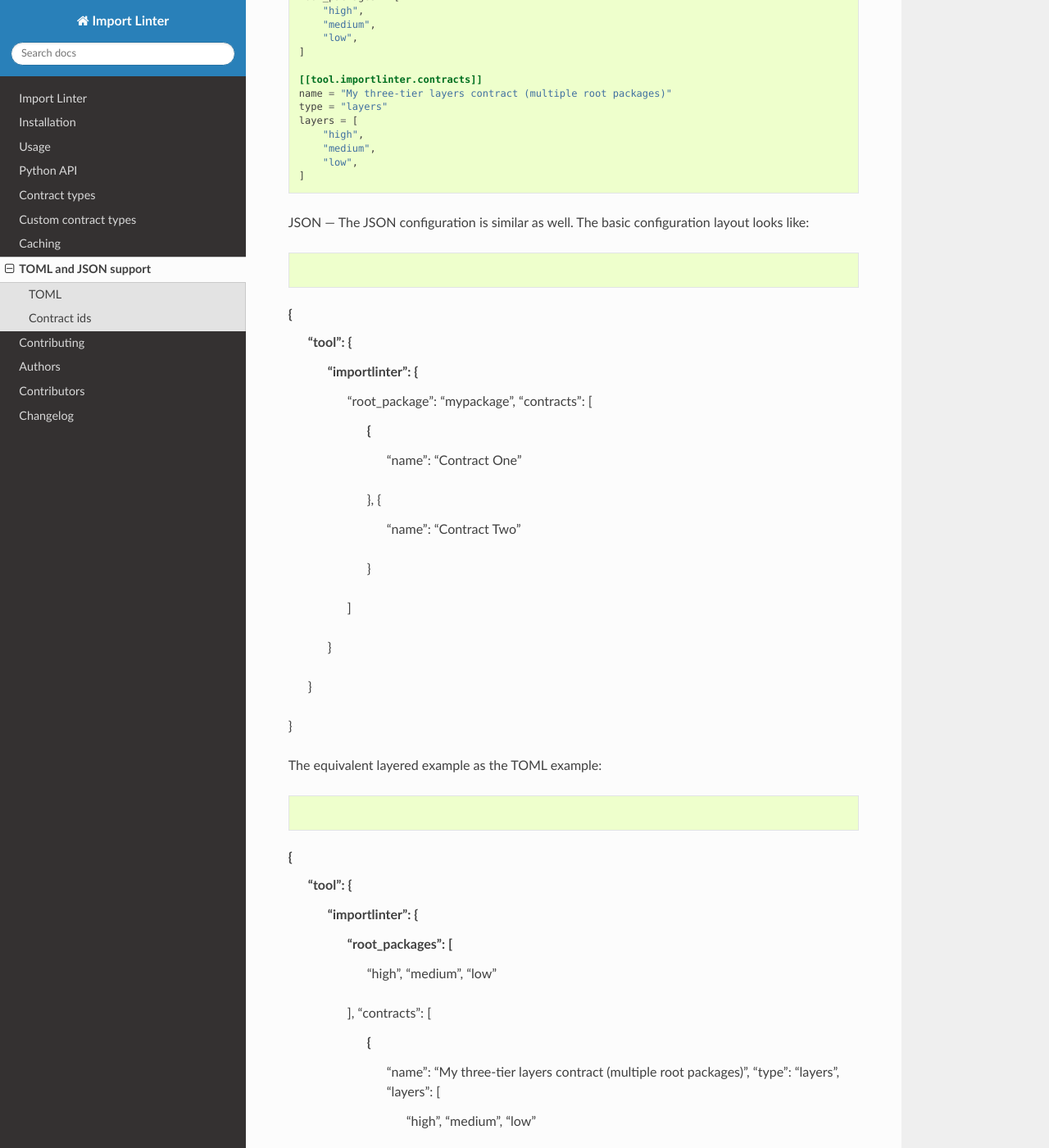
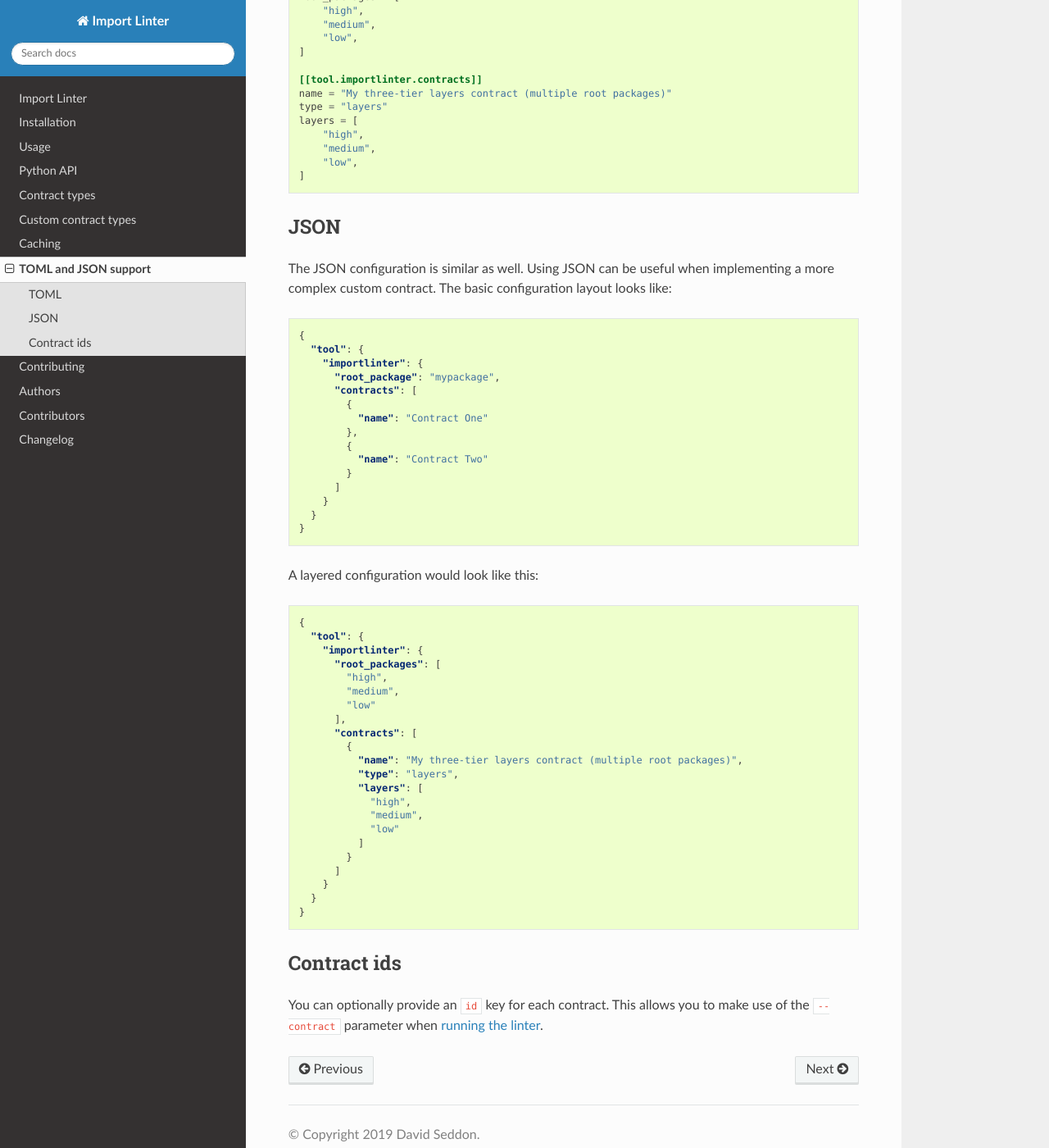
Before and after one commit to seddonym/import-linter, a Sphinx documentation site: the page built from docs/toml.rst, in a window 1280 px wide and 1400 px high, scrolled down 708 px. Shown: the whole window at 82% size. Built offline with Sphinx 7.4.7 and the Read the Docs theme 2.0.0, drawn with Linux system fonts in a browser that asks for light colours; some of the changed text lies outside the part shown.

Commit message:
Edit rst

```diff
--- a/docs/toml.rst
+++ b/docs/toml.rst
@@ -26,7 +26,7 @@ The basic configuration layout looks like:
     [[tool.importlinter.contracts]]
     name = Contract Two
 
-Following, an example with a layered configuration:
+More concretely, here is an example with a layered configuration:
 
 .. code-block:: toml
 
@@ -47,53 +47,55 @@ Following, an example with a layered configuration:
     ]
 
 JSON
----
-The JSON configuration is similar as well. The basic configuration layout looks like:
+----
+
+The JSON configuration is similar as well. Using JSON can be useful when implementing a more complex custom contract.
+The basic configuration layout looks like:
 
 .. code-block:: json
 
-{
-  "tool": {
-    "importlinter": {
-      "root_package": "mypackage",
-      "contracts": [
-        {
-          "name": "Contract One"
-        },
-        {
-          "name": "Contract Two"
+    {
+      "tool": {
+        "importlinter": {
+          "root_package": "mypackage",
+          "contracts": [
+            {
+              "name": "Contract One"
+            },
+            {
+              "name": "Contract Two"
+            }
+          ]
         }
-      ]
+      }
     }
-  }
-}
 
-The equivalent layered example as the TOML example:
+A layered configuration would look like this:
 
 .. code-block:: json
 
-{
-  "tool": {
-    "importlinter": {
-      "root_packages": [
-        "high",
-        "medium",
-        "low"
-      ],
-      "contracts": [
-        {
-          "name": "My three-tier layers contract (multiple root packages)",
-          "type": "layers",
-          "layers": [
+    {
+      "tool": {
+        "importlinter": {
+          "root_packages": [
             "high",
             "medium",
             "low"
+          ],
+          "contracts": [
+            {
+              "name": "My three-tier layers contract (multiple root packages)",
+              "type": "layers",
+              "layers": [
+                "high",
+                "medium",
+                "low"
+              ]
+            }
           ]
         }
-      ]
+      }
     }
-  }
-}
 
 
 Contract ids
```
